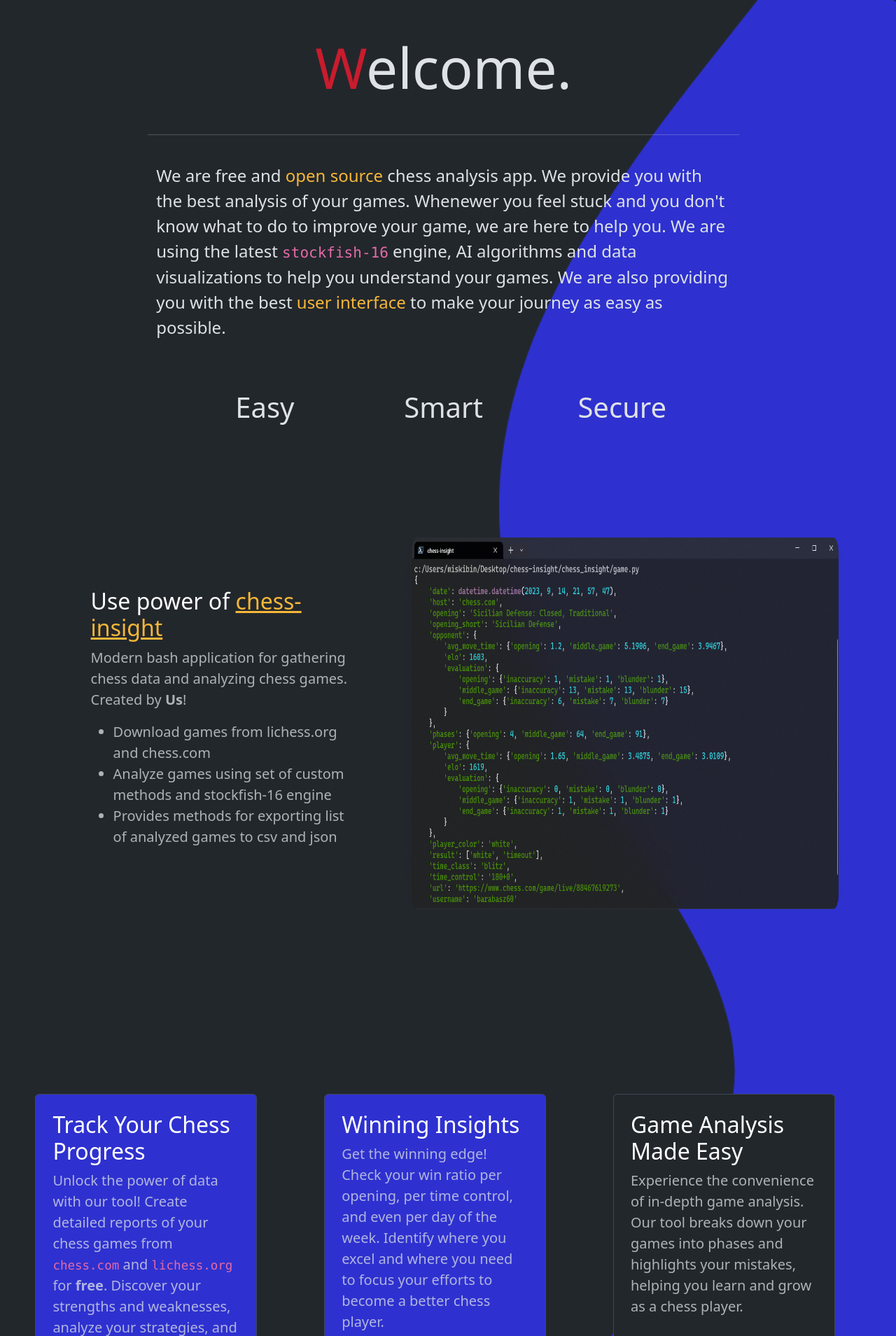
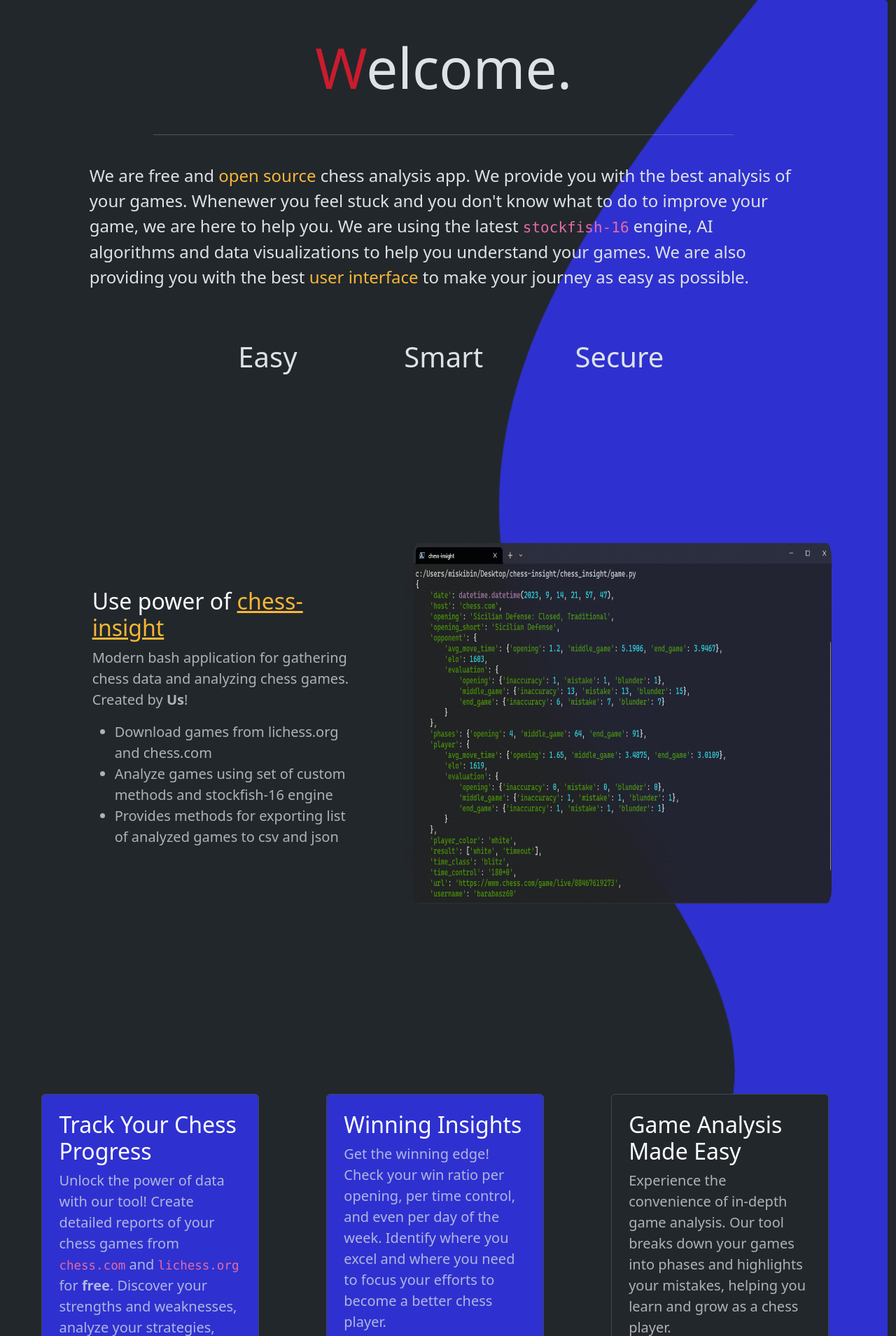
Before and after one commit to miskibin/chess-stats, a Django app: page / in a window 1280 px wide. Shown: the part 56-1965 px from the top of the page at 70% size. Run offline with Django 4.2, Linux system fonts and the light colour scheme; some libraries are stand-ins or nearby versions.

Commit message:
Change version

```diff
--- a/src/server/analyze_app/templates/index.html
+++ b/src/server/analyze_app/templates/index.html
@@ -2,6 +2,8 @@
 <link rel="stylesheet" href="../static/css/style.css" />
 <script src="../static/js/script.js" defer></script>
 {% endblock %} {% block content %}
+<div class="container-fluid">
+  <main class="flex-shrink-0 m-0">
     <div class="background-div">
       <section>
         <div class="row justify-content-center m-0">
@@ -9,14 +11,16 @@
             <span class="text-danger">W</span>elcome.
           </h1>
           <hr class="col-8" />
-      <p class="m-0 m-lg-4 col-8 col-lg-0 fs-4">
-        We are free and <span class="text-warning"> open source </span> chess
-        analysis app. We provide you with the best analysis of your games.
-        Whenewer you feel stuck and you don't know what to do to improve your
-        game, we are here to help you. We are using the latest
-        <code>stockfish-16</code> engine, AI algorithms and data visualizations
-        to help you understand your games. We are also providing you with the
-        best <span class="text-warning">user interface</span> to make your
+          <p class="m-1 m-lg-4 col-10 col-lg-0 fs-4">
+            We are free and
+            <span class="text-warning"> open source </span> chess analysis app.
+            We provide you with the best analysis of your games. Whenewer you
+            feel stuck and you don't know what to do to improve your game, we
+            are here to help you. We are using the latest
+            <code>stockfish-16</code> engine, AI algorithms and data
+            visualizations to help you understand your games. We are also
+            providing you with the best
+            <span class="text-warning">user interface</span> to make your
             journey as easy as possible.
           </p>
           <div class="row justify-content-center text-center">
@@ -47,14 +51,15 @@
               >
             </h2>
             <p class="text-muted">
-          Modern bash application for gathering chess data and analyzing chess
-          games. Created by <b>Us</b>!
+              Modern bash application for gathering chess data and analyzing
+              chess games. Created by <b>Us</b>!
             </p>
 
             <ul class="text-muted">
               <li>Download games from lichess.org and chess.com</li>
               <li>
-            Analyze games using set of custom methods and stockfish-16 engine
+                Analyze games using set of custom methods and stockfish-16
+                engine
               </li>
               <li>
                 Provides methods for exporting list of analyzed games to csv and
@@ -62,7 +67,11 @@
               </li>
             </ul>
           </div>
-      <img src="../static/ssc.png" class="col-12 col-lg-6 console" alt="" />
+          <img
+            src="../static/ssc.png"
+            class="col-11 col-lg-6 console m-0 my-3 m-lg-2"
+            alt=""
+          />
         </div>
       </section>
       <section class="d-flex flex-column justify-content-center">
@@ -73,8 +82,8 @@
             >
               <h2 class="text-white">Track Your Chess Progress</h2>
               <p class="text-muted">
-            Unlock the power of data with our tool! Create detailed reports of
-            your chess games from
+                Unlock the power of data with our tool! Create detailed reports
+                of your chess games from
                 <code>chess.com</code>
                 and
                 <code>lichess.org</code>
@@ -88,12 +97,14 @@
               <h2 class="text-white">Winning Insights</h2>
               <p class="text-muted">
                 Get the winning edge! Check your win ratio per opening, per time
-            control, and even per day of the week. Identify where you excel and
-            where you need to focus your efforts to become a better chess
-            player.
+                control, and even per day of the week. Identify where you excel
+                and where you need to focus your efforts to become a better
+                chess player.
               </p>
             </div>
-        <div class="col-10 col-lg-3 rounded bg-dark fs-5 border m-1 m-lg-5 p-4">
+            <div
+              class="col-10 col-lg-3 rounded bg-dark fs-5 border m-1 m-lg-5 p-4"
+            >
               <h2 class="text-white">Game Analysis Made Easy</h2>
               <p class="text-muted">
                 Experience the convenience of in-depth game analysis. Our tool
@@ -106,30 +117,32 @@
 
         <div class="col-12 row align-items-center justify-content-center">
           <a
-        class="btn btn-success col-10 col-lg-3 m-1 m-lg-5 p-2 fs-5"
+            class="btn btn-success col-10 col-lg-3 m-1 my-5 m-lg-5 p-2 fs-5"
             href="/create/"
           >
             <i class="fa-solid fa-chess-king fa-2x"></i>
             <span class="fs-4">Get started</span>
           </a>
           <a
-        class="btn btn-warning col-10 col-lg-3 m-1 m-lg-5 p-2 fs-5"
+            class="btn btn-warning col-10 col-lg-3 m-1 mb-5 m-lg-5 p-2 fs-5"
             href="https://github.com/michalskibinski109/chess-stats"
           >
             <i class="fa-brands fa-github fa-2x"></i>
-        <span class="fs-4"> Visit github page </span>
+            <span class="fs-4"> github page </span>
           </a>
         </div>
       </section>
       <section class="d-flex flex-column">
         <div class="row m-2">
-      <div class="col-1"></div>
+          <div class="col-0 col-lg-1"></div>
           <img
             src="../static/ss1.png"
-        class="rounded p-2 m-2 bg-primary col-12 col-lg-5"
+            class="rounded p-2 m-2 bg-primary col-11 col-lg-5"
             alt=""
           />
-      <div class="col-12 col-lg-4 text-center fs-5 p-5 text-muted hidden box">
+          <div
+            class="col-11 col-lg-4 text-center fs-5 p-5 text-muted hidden box"
+          >
             <h3 class="display-5">Powerfull visualizations</h3>
             Improve with our interactive visualizations. We provide you with the
             many different Unique charts and graphs to help you understand your
@@ -137,33 +150,37 @@
           </div>
         </div>
         <div class="row m-2">
-      <div class="col-1"></div>
-      <div class="col-12 col-lg-5 text-center fs-5 p-5 text-muted hidden box">
+          <div class="col-0 col-lg-1"></div>
+          <div
+            class="col-11 col-lg-5 text-center fs-5 p-5 text-muted hidden box"
+          >
             <h3 class="display-5">All reports in one place</h3>
-        You can create many different reports and save them in one place. Come
-        back to them anytime you want. You can also share them with your
-        friends. You can see list of all games with details in any report you
-        want.
+            You can create many different reports and save them in one place.
+            Come back to them anytime you want. You can also share them with
+            your friends. You can see list of all games with details in any
+            report you want.
           </div>
           <img
             src="../static/ss2.png"
-        class="rounded p-2 m-2 bg-primary col-12 col-lg-5"
+            class="rounded p-2 m-2 bg-primary col-11 col-lg-5"
             alt=""
           />
         </div>
         <div class="row m-2">
-      <div class="col-2"></div>
+          <div class="col-0 col-lg-1"></div>
           <img
             src="../static/ss3.png"
-        class="rounded p-2 m-2 bg-primary col-12 col-lg-5"
+            class="rounded p-2 m-2 bg-primary col-11 col-lg-5"
             alt=""
           />
-      <div class="col-12 col-lg-4 text-center fs-5 p-5 text-muted hidden box">
+          <div
+            class="col-11 col-lg-4 text-center fs-5 p-5 text-muted hidden box"
+          >
             <h3 class="display-5">Highly customizable</h3>
-        Play with our varius custom options to create the best report for your
-        needs. You can choose engine depth
-        <b>We are using latest <code>stockfish-16</code></b> number of games.
-        Different sources such as <code>chess.com</code>,
+            Play with our varius custom options to create the best report for
+            your needs. You can choose engine depth
+            <b>We are using latest <code>stockfish-16</code></b> number of
+            games. Different sources such as <code>chess.com</code>,
             <code>lichess.org</code> and more to come.
           </div>
         </div>
@@ -180,3 +197,5 @@
       </footer>
     </div>
     {% endblock %}
+  </main>
+</div>
```
Also changed, not shown: src/server/analyze_app/static/ssc.png (added). Lines whose indentation alone changed are shown as unchanged.
